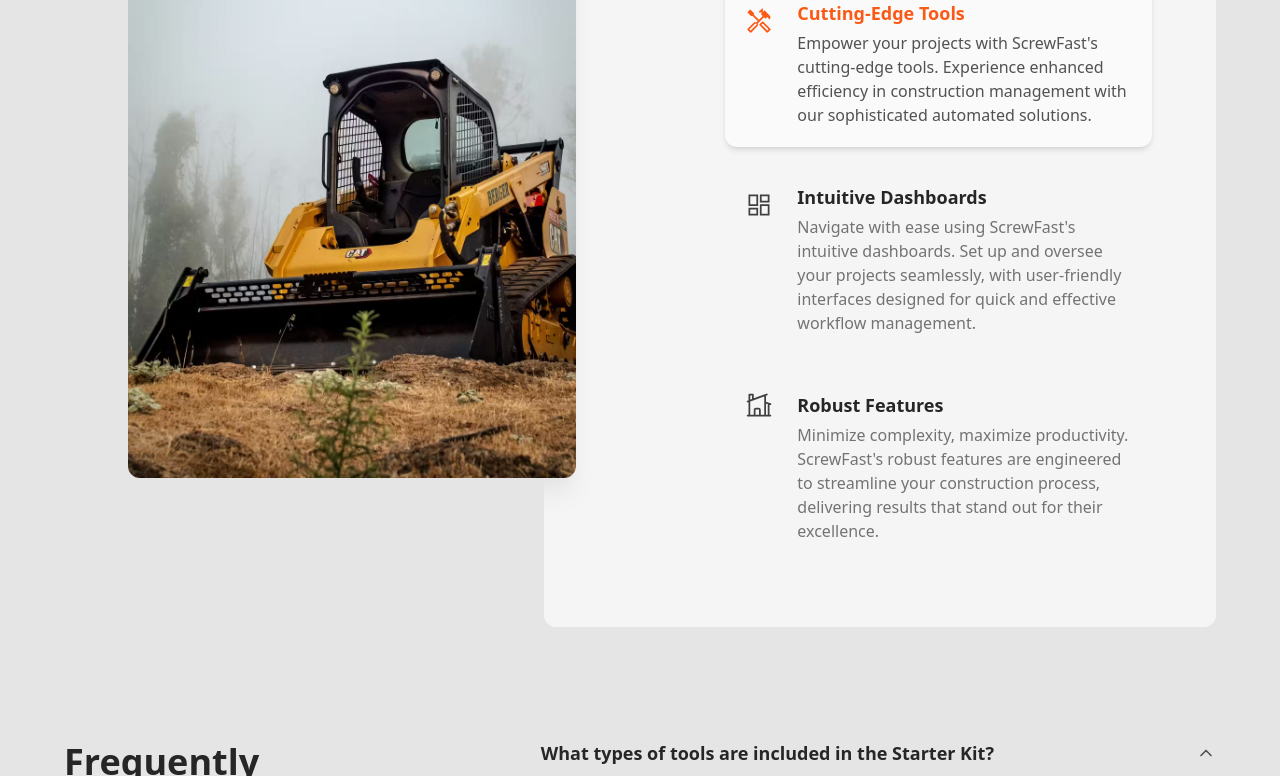
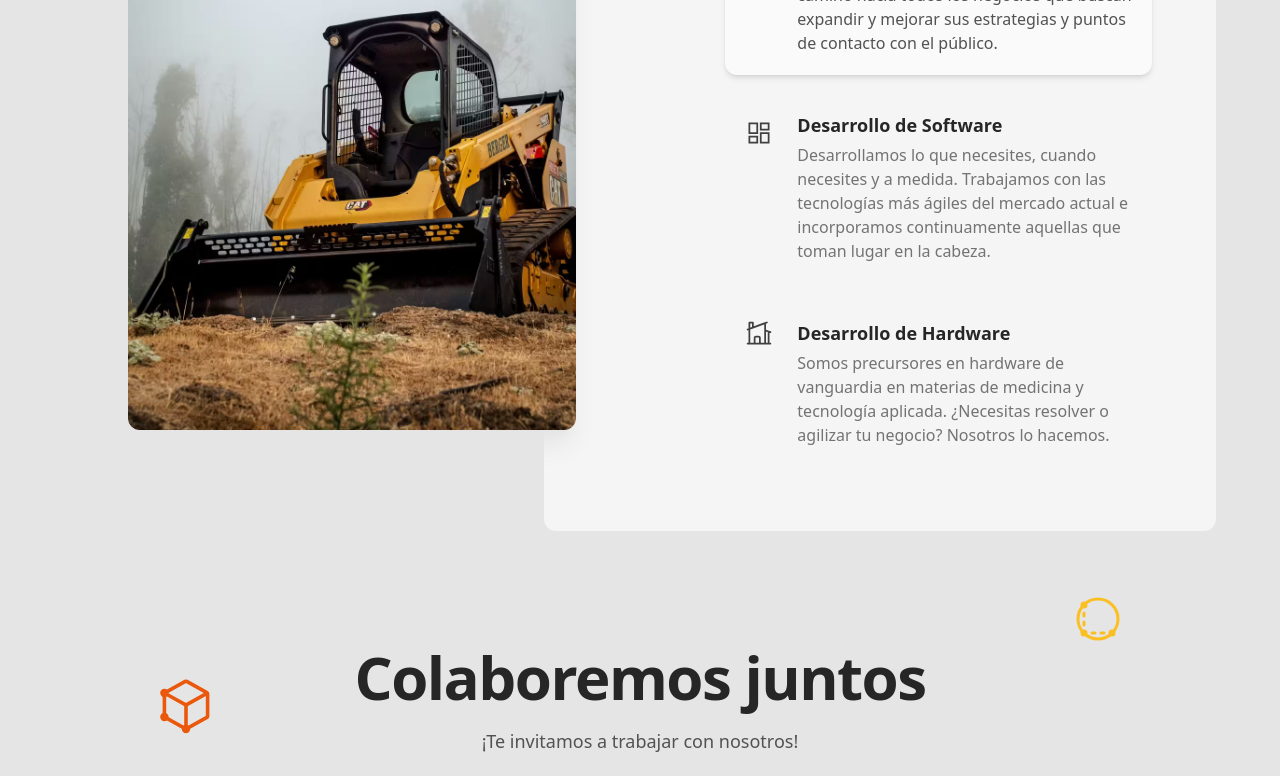
Before and after one commit to AndresPravata/Andex.tech, an Astro site: page / in a window 1280 px wide. Shown: the part 2230-3006 px from the top of the page. Built offline with nearby package versions, Linux system fonts and the light colour scheme; Astro itself is replaced by a stand-in of ours.

Commit message:
colaboremos

```diff
--- a/src/pages/index.astro
+++ b/src/pages/index.astro
@@ -67,30 +67,30 @@ const avatarSrcs: Array<string> = [
   />
 
   <FeaturesNavs
-    title=`Customize <span class="text-yellow-500 dark:text-yellow-400">ScrewFast</span>'s offerings to perfectly suit your hardware and construction needs.`
+    title=`Somos especialistas en software y hardware`
     tabs={[
       {
-        heading: "Cutting-Edge Tools",
+        heading: "Destacado: Totem Digital",
         content:
-          "Empower your projects with ScrewFast's cutting-edge tools. Experience enhanced efficiency in construction management with our sophisticated automated solutions.",
+          "Nuestro producto estrella se encuentra en camino hacia todos los negocios que buscan expandir y mejorar sus estrategias y puntos de contacto con el público.",
         svg: "tools",
         src: tools,
         alt: "Yellow and black heavy equipment on brown grass field",
         first: true,
       },
       {
-        heading: "Intuitive Dashboards",
+        heading: "Desarrollo de Software",
         content:
-          "Navigate with ease using ScrewFast's intuitive dashboards. Set up and oversee your projects seamlessly, with user-friendly interfaces designed for quick and effective workflow management.",
+          "Desarrollamos lo que necesites, cuando necesites y a medida. Trabajamos con las tecnologías más ágiles del mercado actual e incorporamos continuamente aquellas que toman lugar en la cabeza.",
         svg: "dashboard",
         src: dashboard,
         alt: "A screenshot or graphic representation of the intuitive dashboard",
         second: true,
       },
       {
-        heading: "Robust Features",
+        heading: "Desarrollo de Hardware",
         content:
-          "Minimize complexity, maximize productivity. ScrewFast's robust features are engineered to streamline your construction process, delivering results that stand out for their excellence.",
+          "Somos precursores en hardware de vanguardia en materias de medicina y tecnología aplicada. ¿Necesitas resolver o agilizar tu negocio? Nosotros lo hacemos.",
         svg: "house",
         src: construction,
         alt: "Gray metal building frame near tower crane during daytime",
@@ -137,11 +137,11 @@ const avatarSrcs: Array<string> = [
 -->
   <!-- <PricingSection pricing={pricing} /> -->
 
-  <FAQ title="Frequently<br />asked questions" faqs={faqs} />
+ <!-- <FAQ title="Frequently<br />asked questions" faqs={faqs} />-->
 
   <HeroSectionAlt
-    title="Let's Build Together"
-    subTitle="ScrewFast is an open-source template, meticulously crafted with Astro, Tailwind CSS, and Preline UI frameworks."
+    title="Colaboremos juntos"
+    subTitle="¡Te invitamos a trabajar con nosotros!"
     url="https://github.com/mearashadowfax/ScrewFast"
   />
 </MainLayout>
```
